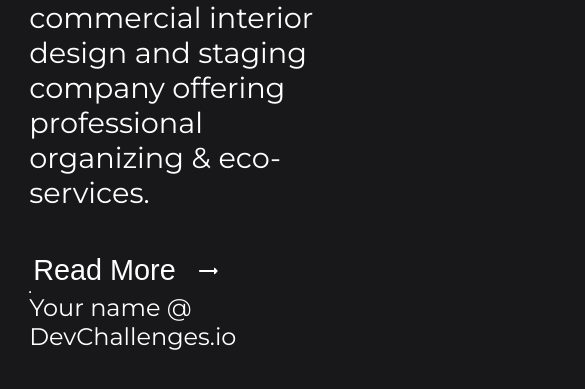
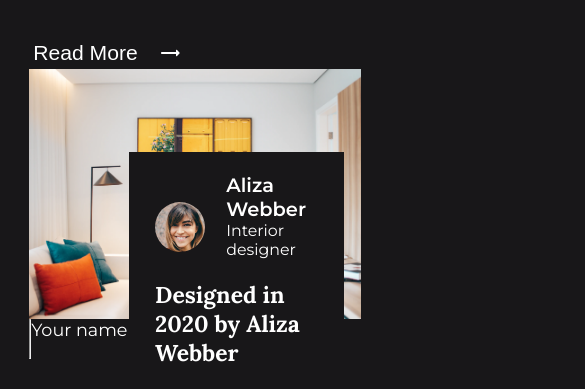
Before and after one commit to ips-coding-challenge/Interior_Consultant, a website built with Parcel: page index.html in a window 390 px wide. Shown: the part 546-935 px from the top of the page, 585 px wide, since content can reach past the window. Before the commit the page ends 897 px from the top, so only its background shows below. Built offline with nearby package versions, Linux system fonts and the light colour scheme.

Commit message:
Add little responsiveness

```diff
--- a/assets/css/app.css
+++ b/assets/css/app.css
@@ -1,4 +1,5 @@
 @import url("https://fonts.googleapis.com/css2?family=Crimson+Pro&family=Lora:wght@400;700&family=Montserrat:wght@400;600&display=swap");
+@import url("/assets/css/grid.css");
 
 :root {
   --clr-bg: #181719;
@@ -18,7 +19,7 @@
 
 html {
   font-family: "Montserrat", sans-serif;
-  font-size: 1.5em;
+  font-size: 1.1em;
   color: white;
 }
 
@@ -160,30 +161,7 @@ footer {
   height: 40px;
 }
 
-.row {
-  display: flex;
-  flex-direction: row;
-  flex-wrap: wrap;
-  width: 100%;
-}
-.column {
-  display: flex;
-  flex-direction: column;
-  flex-basis: 100%;
-  flex: 1;
-}
-.col-sm {
-  flex: 1;
-}
-.col-lg {
-  flex: 2;
-}
 /* MEDIA QUERIES */
-@media screen and (min-width: 800px) {
-  .column {
-    flex: 1;
-  }
-}
 
 @media screen and (max-width: 799px) {
   .container {
--- /dev/null
+++ b/assets/css/grid.css
@@ -0,0 +1,31 @@
+.row {
+  display: flex;
+  flex-flow: row wrap;
+  justify-content: flex-start;
+}
+.column {
+  display: flex;
+  flex-direction: column;
+  flex-basis: 50%;
+}
+
+.column-m {
+  flex-basis: 66.6667%;
+}
+.column-sm {
+  flex-basis: 33.333%;
+}
+.column-xs {
+  flex-basis: 25%;
+}
+@media (max-width: 800px) {
+  .column {
+    flex-basis: 100%;
+  }
+}
+
+/* @media (max-width: 1200px) {
+  .column-m {
+    flex-basis: 50%;
+  }
+} */
--- a/index.html
+++ b/index.html
@@ -22,7 +22,7 @@
 
       <section class="row home">
         <!-- Left -->
-        <div class="column col-sm home__text">
+        <div class="column column-sm home__text">
           <h1>Modern Interior</h1>
           <div class="description">
             <p>
@@ -48,7 +48,7 @@
         </div>
 
         <!-- Right -->
-        <div class="column col-lg home__image">
+        <div class="column column-m home__image">
           <img src="assets/img/photo1.png" class="realisation" />
           <div class="artist">
             <div class="artist__infos">
--- a/package.json
+++ b/package.json
@@ -8,6 +8,7 @@
     "build": "parcel build index.html"
   },
   "dependencies": {
+    "grid.css": "^0.6.1",
     "parcel-bundler": "^1.12.4"
   }
 }
```
Also changed, not shown: dist/index.html, 5 other files.
